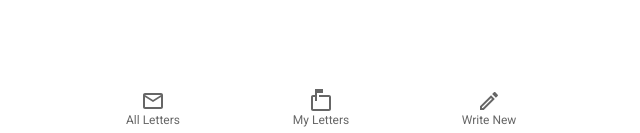
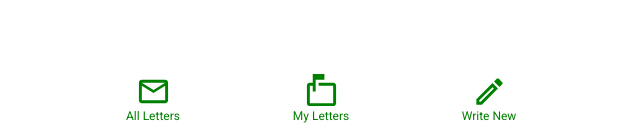
Before and after one commit to JohnBorges52/paper-airplanes, a React (Create React App) app in the folder client/: page / in a window 1280 px wide. Shown: the part 664-797 px from the top of the page, without its empty margins (319-959 px from the left). Built offline with nearby package versions, Linux system fonts and the light colour scheme; no server answers; the HTML template or start-up script is replaced by a standard one.

Commit message:
Change bottom navbar styling

```diff
--- a/client/src/App.js
+++ b/client/src/App.js
@@ -13,7 +13,8 @@ import { Login } from "./components/Login";
 import { useState } from "react";
 
 // Material UI
-import { BottomNavigation, BottomNavigationAction } from "@mui/material";
+import { BottomNavigation } from "@mui/material";
+import MuiBottomNavigationAction from "@mui/material/BottomNavigationAction";
 import Paper from "@mui/material/Paper";
 
 // Material UI Icons
@@ -21,26 +22,39 @@ import MailOutlineIcon from "@mui/icons-material/MailOutline";
 import CreateOutlinedIcon from "@mui/icons-material/CreateOutlined";
 import MarkunreadMailboxOutlinedIcon from "@mui/icons-material/MarkunreadMailboxOutlined";
 import { LoginError } from "./components/LoginError";
+import { styled } from "@mui/material/styles";
 
-function App(props) {
+const BottomNavigationAction = styled(MuiBottomNavigationAction)(`
+  color: green;
+  &.Mui-selected {
+    color: red;
+  }
+`);
+
+function App() {
   const navigate = useNavigate();
   const [page, setPage] = useState(1);
+  const [value, setValue] = useState("recents");
+
+  const handleChange = (event, newValue) => {
+    setValue(newValue);
+  };
   return (
     <div className="App">
       <UserProvider>
         <Paper
           className="nav-bar"
-          sx={{ position: "fixed", bottom: 0, left: 0, right: 0 }}
+          sx={{ position: "fixed", bottom: 10, left: 0, right: 0 }}
           elevation={0}
         >
-          <BottomNavigation showLabels>
+          <BottomNavigation showLabels value={value} onChange={handleChange}>
             <BottomNavigationAction
               onClick={() => {
                 navigate("/letters");
                 setPage(1);
               }}
               label="All Letters"
-              icon={<MailOutlineIcon />}
+              icon={<MailOutlineIcon fontSize="large" />}
             />
 
             <BottomNavigationAction
@@ -49,7 +63,7 @@ function App(props) {
                 setPage(1);
               }}
               label="My Letters"
-              icon={<MarkunreadMailboxOutlinedIcon />}
+              icon={<MarkunreadMailboxOutlinedIcon fontSize="large" />}
             />
             <BottomNavigationAction
               onClick={() => {
@@ -57,7 +71,7 @@ function App(props) {
                 setPage(1);
               }}
               label="Write New"
-              icon={<CreateOutlinedIcon />}
+              icon={<CreateOutlinedIcon fontSize="large" />}
             />
           </BottomNavigation>
         </Paper>
```
